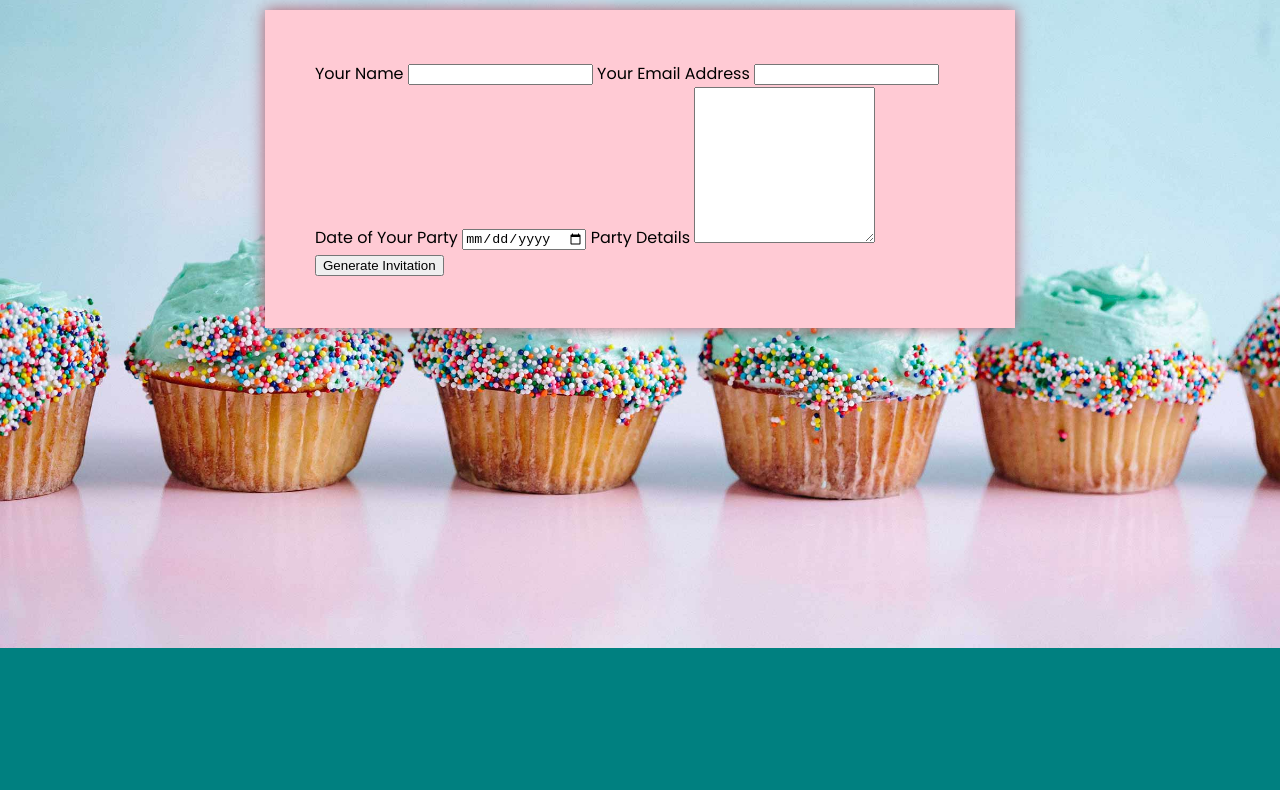
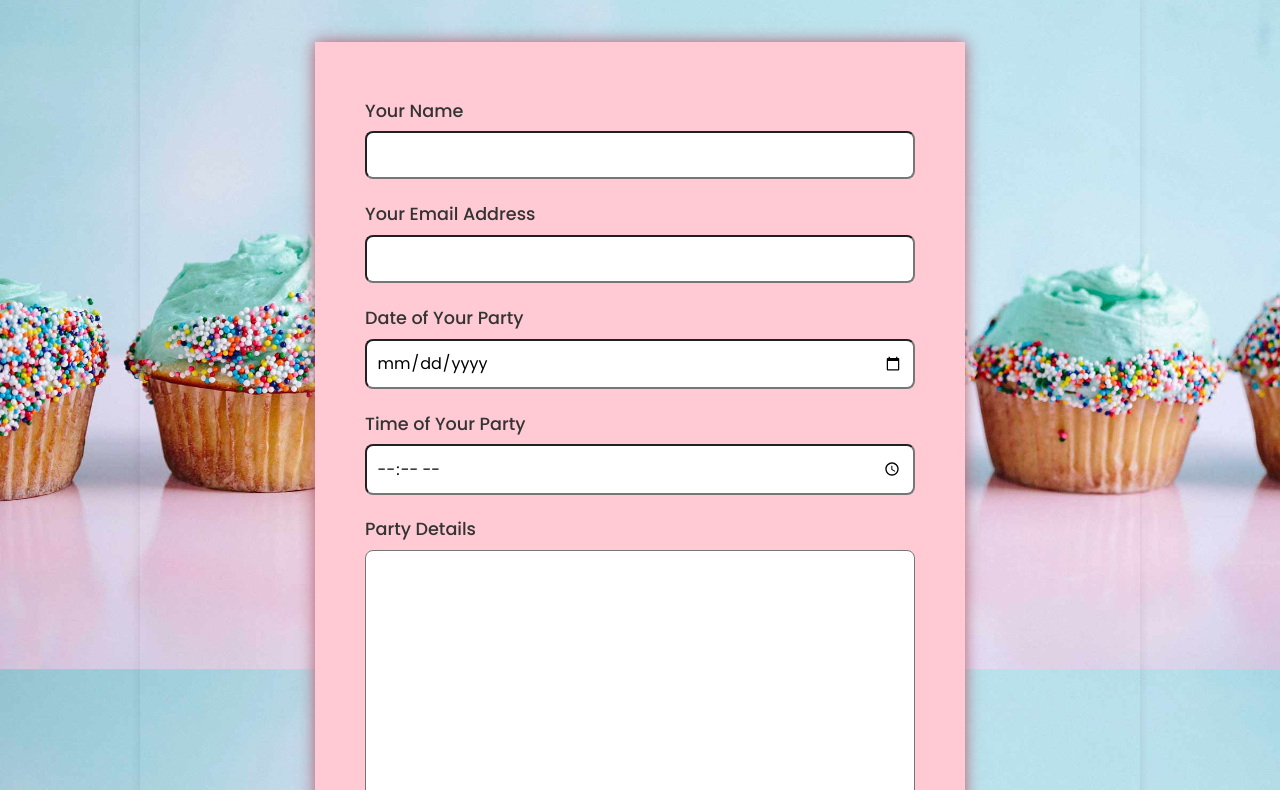
Before and after one commit to CFA-PAP-2025-Fall-L3-G1/lesson-05-tanay, a plain HTML site: page index.html in a window 1280 px wide. Shown: the part 184-974 px from the top of the page. Before the commit the page ends 832 px from the top, so only its background shows below. Drawn offline with Linux system fonts and the light colour scheme.

Commit message:
In-Class assignment complete

```diff
--- a/index.html
+++ b/index.html
@@ -28,10 +28,13 @@
             <label for="party-date"> Date of Your Party</label>
             <input type="date" id="party-date" name="Party's Date">
 
+            <label for="party-time"> Time of Your Party </label>
+            <input type="time" id="party-time" name="Party's Time">
+
             <label for="party-details"> Party Details </label>
             <textarea id="party-details" rows="10" name="Party's Details"></textarea>
 
-            <input type="submit" value="Generate Invitation" class="button" >
+            <input type="submit" value="GENERATE INVITATION" class="button" >
         </form>
     </main>
 </body>
--- a/style.css
+++ b/style.css
@@ -39,3 +39,86 @@ main {
 }
 
 /*======= Practice Session student code below ==========*/
+/* Apply consistent box sizing */
+* {
+  box-sizing: border-box;
+}
+
+/* Body and general layout */
+body {
+  font-family: "Poppins", sans-serif;
+  color: #333;
+  display: flex;
+  flex-direction: column;
+  align-items: center;
+  justify-content: center;
+  min-height: 100vh;
+  margin: 0;
+}
+
+main {
+  width: 90%;
+  max-width: 1000px;
+  padding: 2rem;
+  border-radius: 1rem;
+  box-shadow: 0 4px 10px rgba(0, 0, 0, 0.1);
+}
+
+h1 {
+  text-align: center;
+  color: palevioletred;
+  margin-bottom: 1.5rem;
+}
+
+/* Group selector for labels and inputs */
+label,
+input,
+textarea {
+  display: block;
+  width: 100%;
+  margin: auto;
+  font-family: inherit;
+}
+
+/* Input and textarea styling */
+input,
+textarea {
+  margin-bottom: 1rem;
+  padding: 0.6rem;
+  border-radius: 8px;
+  font-size: 1rem;
+  transition: border-color 0.3s ease;
+}
+
+input:focus,
+textarea:focus {
+  border-color: #008080;
+  outline: none;
+}
+
+/* Label styling */
+label {
+  padding: 0.3rem 0;
+  font-size: 1.1rem;
+  font-weight: 500;
+}
+
+/* Submit button styling */
+.button {
+  background-color: palevioletred;
+  color: white;
+  font-weight: 600;
+  border: none;
+  padding: 0.8rem;
+  border-radius: 30px;
+  cursor: pointer;
+  transition: background-color 0.3s ease;
+}
+
+.button:hover {
+  background-color: #008080;
+}
+
+form{
+    padding: 100px;
+}
```
